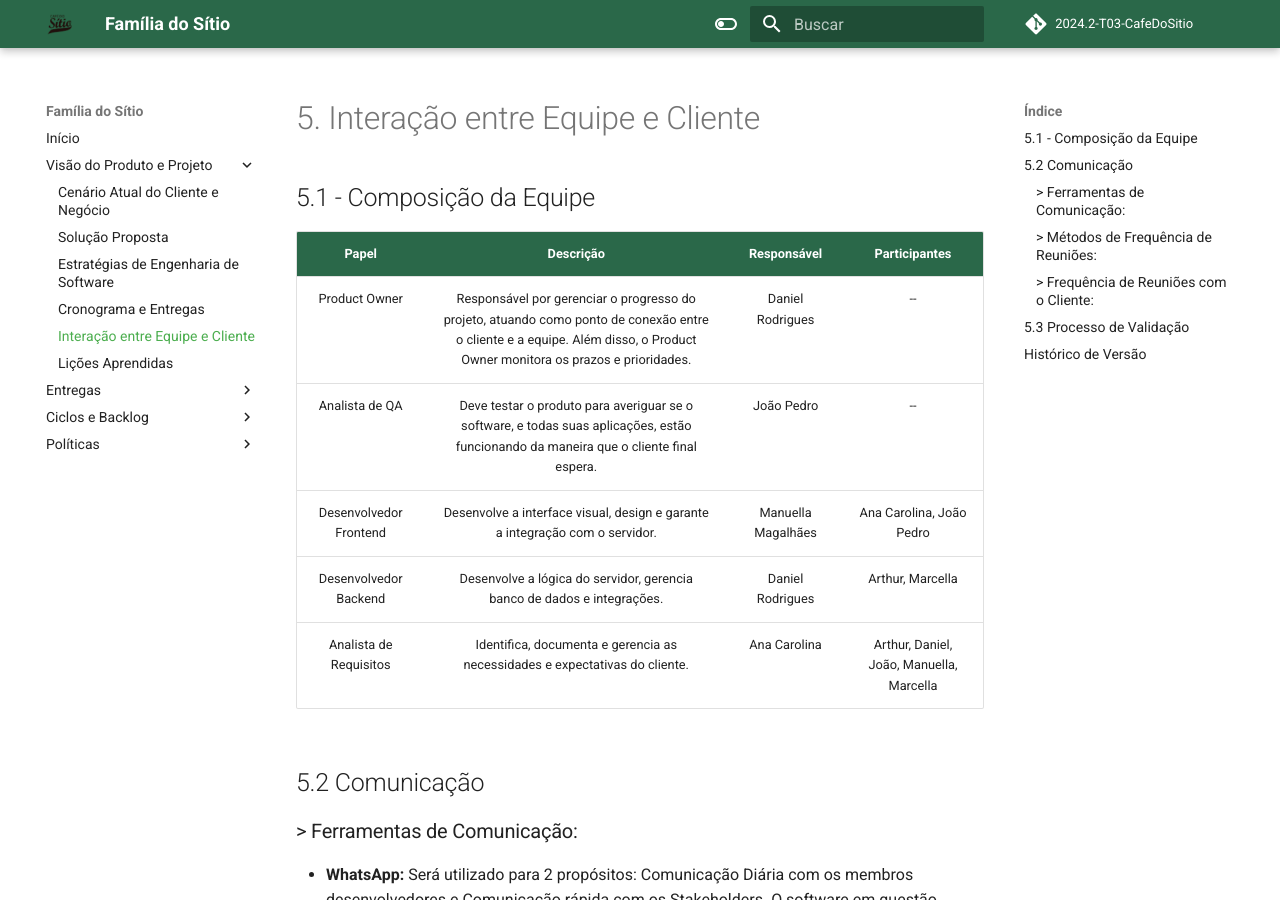
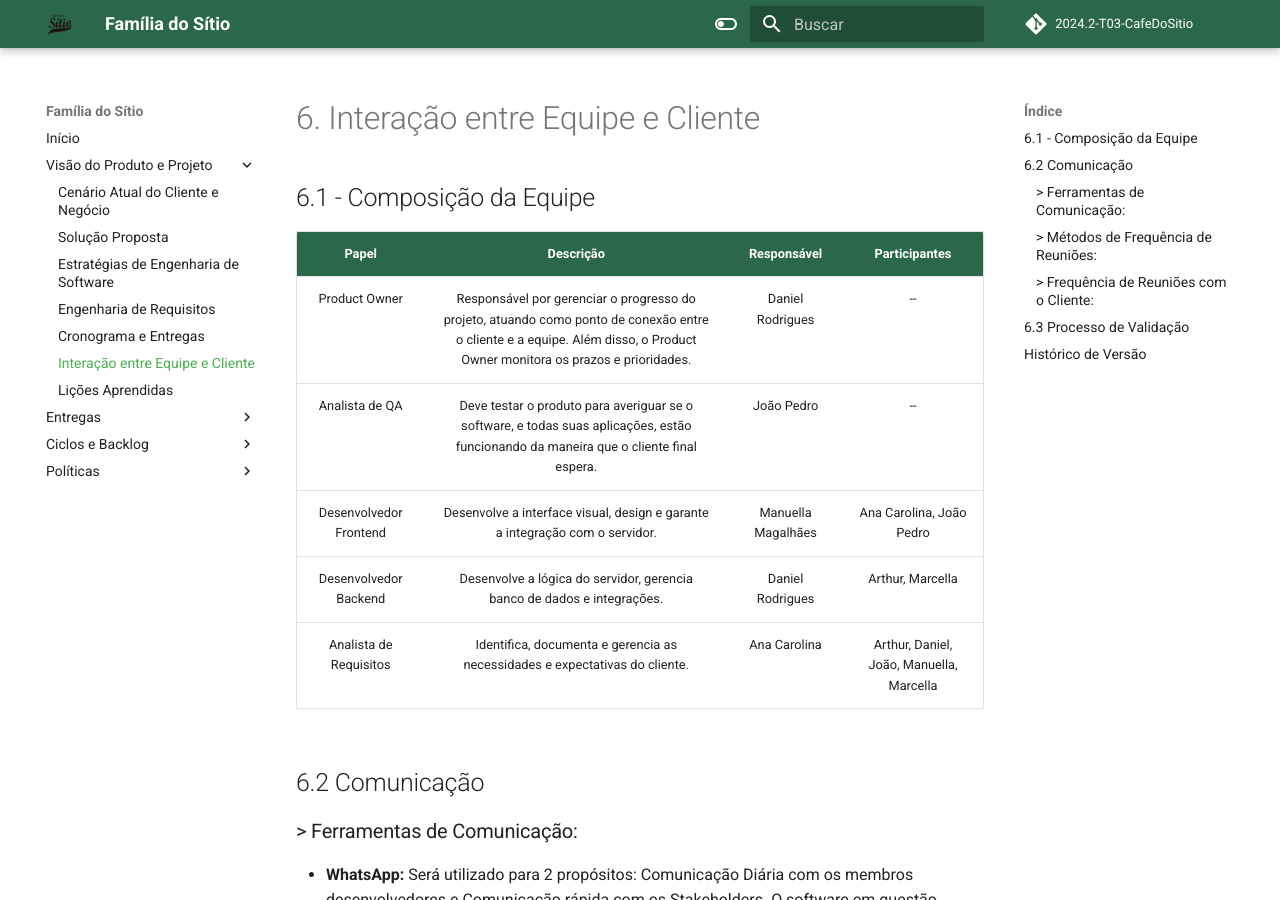
Before and after one commit to mdsreq-fga-unb/2024.2-T03-CafeDoSitio, an MkDocs documentation site: the page built from docs/sections/2-docPage/6-interacaoEquipeCliente.md, in a window 1280 px wide and 900 px high. Built offline with MkDocs 1.6.1 and Material for MkDocs 9.7.7, drawn with Linux system fonts in a browser that asks for light colours; comment, search, counter and statistics services are not loaded; some of the changed text lies outside the part shown.

Commit message:
docs: adicionando parte do topico 4.2

```diff
--- a/docs/sections/2-docPage/5-interacaoEquipeCliente.md
+++ b/docs/sections/2-docPage/6-interacaoEquipeCliente.md
@@ -1,6 +1,6 @@
-# 5. Interação entre Equipe e Cliente
+# 6. Interação entre Equipe e Cliente
 
-## 5.1 - Composição da Equipe
+## 6.1 - Composição da Equipe
 
 | Papel     | Descrição      | Responsável       | Participantes       |
 |:--------------:|:--------------:|:--------------:|:--------------:|
@@ -10,7 +10,7 @@
 | Desenvolvedor Backend  | Desenvolve a lógica do servidor, gerencia banco de dados e integrações.   | Daniel Rodrigues    | Arthur, Marcella    |
 | Analista de Requisitos |  Identifica, documenta e gerencia as necessidades e expectativas do cliente. | Ana Carolina | Arthur, Daniel, João, Manuella, Marcella |
 
-## 5.2 Comunicação
+## 6.2 Comunicação
 
 ### > Ferramentas de Comunicação:
 
@@ -32,7 +32,7 @@
 - **Reunião de Validação (a cada 2 Semanas):** As reuniões com a presença dos Stakeholders validando as funcionalidades por meio do Deploy ocorrerão a cada 15 dias, ou seja, 2 semanas com o time de desenvolvimento. Esse modelo foi adotado para se adaptar à agendas dos stakeholders, uma vez que não conseguem se encontrar com o time em um intervalo menor semanal por conta das demandas da empresa.
 - **Interações Adicionais por WhatsApp e Trello:**  Outras validações ocorrerão assincronamente via WhatsApp, para o aviso inicial de uma nova demanda, e via plataforma Trello, para documentar e estabelecer o prazo da demanda, com os stakeholders. Essa interação surgiu para compensar as sprints que não contarão com a presença dos Stakeholders para as validações.
 
-## 5.3 Processo de Validação
+## 6.3 Processo de Validação
 
 1. As funcionalidades da Sprint passarão pela checagem de Definition of Ready (DoR), que irá verificar a escrita correta da história de usuário, se há documentação e se foi declarado junto ao cliente os critérios de aceitação.
 
--- a/mkdocs.yml
+++ b/mkdocs.yml
@@ -9,9 +9,10 @@
     - Cenário Atual do Cliente e Negócio: sections/2-docPage/1-cenarioAtual.md
     - Solução Proposta: sections/2-docPage/2-solucaoProposta.md
     - Estratégias de Engenharia de Software: sections/2-docPage/3-estrategiasEngSoftware.md
-    - Cronograma e Entregas: sections/2-docPage/4-cronogramaEntregas.md
-    - Interação entre Equipe e Cliente: sections/2-docPage/5-interacaoEquipeCliente.md
-    - Lições Aprendidas: sections/2-docPage/6-LicoesAprendidas.md
+    - Engenharia de Requisitos: sections/2-docPage/4-engenhariaRequisitos.md
+    - Cronograma e Entregas: sections/2-docPage/5-cronogramaEntregas.md
+    - Interação entre Equipe e Cliente: sections/2-docPage/6-interacaoEquipeCliente.md
+    - Lições Aprendidas: sections/2-docPage/10-LicoesAprendidas.md
   - Entregas:
     - Unidade 1: sections/5-entregas/Unidade1.md
   - Ciclos e Backlog:
```
Also changed, not shown: docs/sections/2-docPage/4-engenhariaRequisitos.md (added, +28 -0 lines), docs/sections/2-docPage/5-cronogramaEntregas.md (renamed from docs/sections/2-docPage/4-cronogramaEntregas.md, +1 -1 lines), docs/sections/2-docPage/10-LicoesAprendidas.md (renamed from docs/sections/2-docPage/6-LicoesAprendidas.md).
